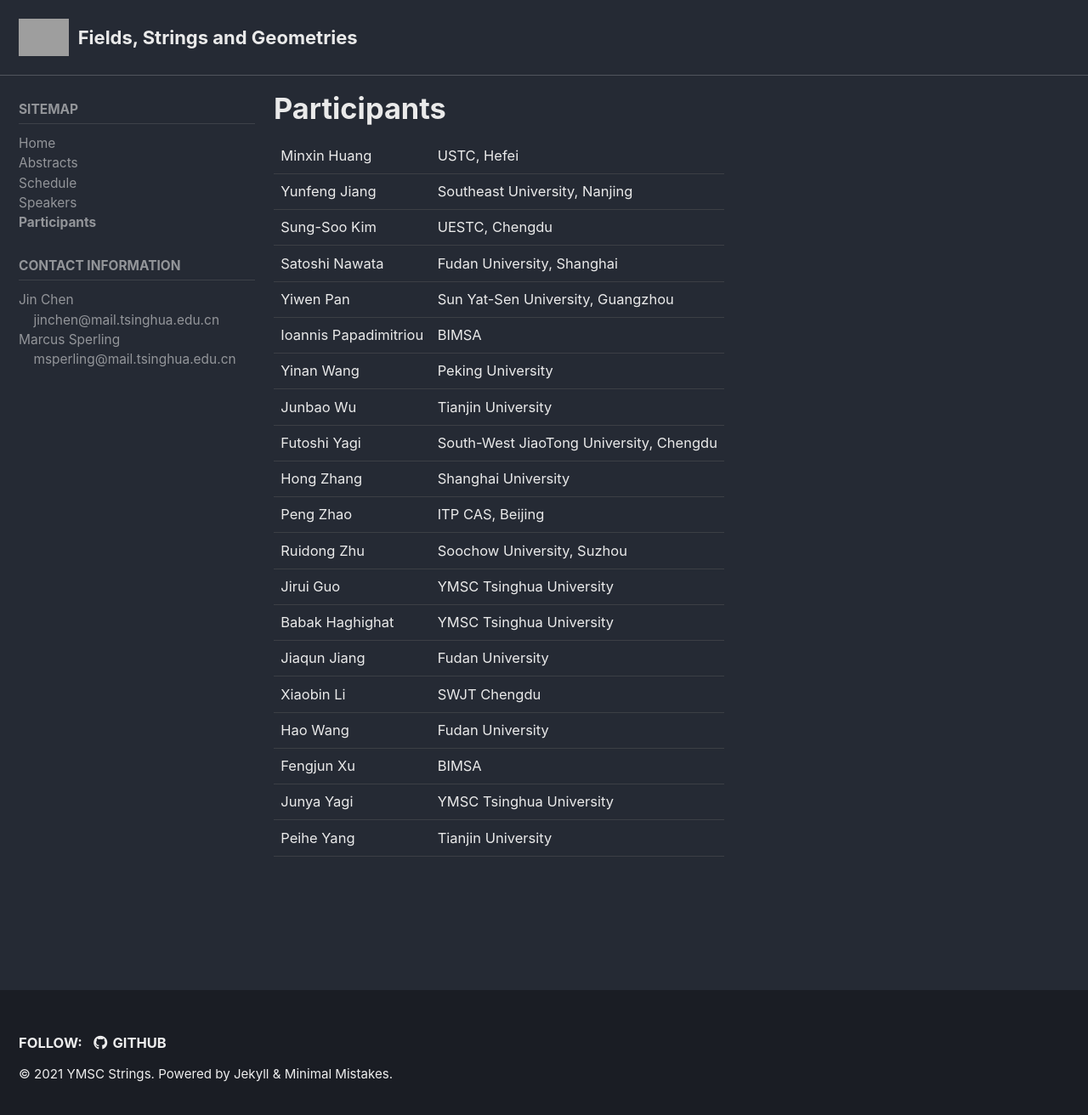
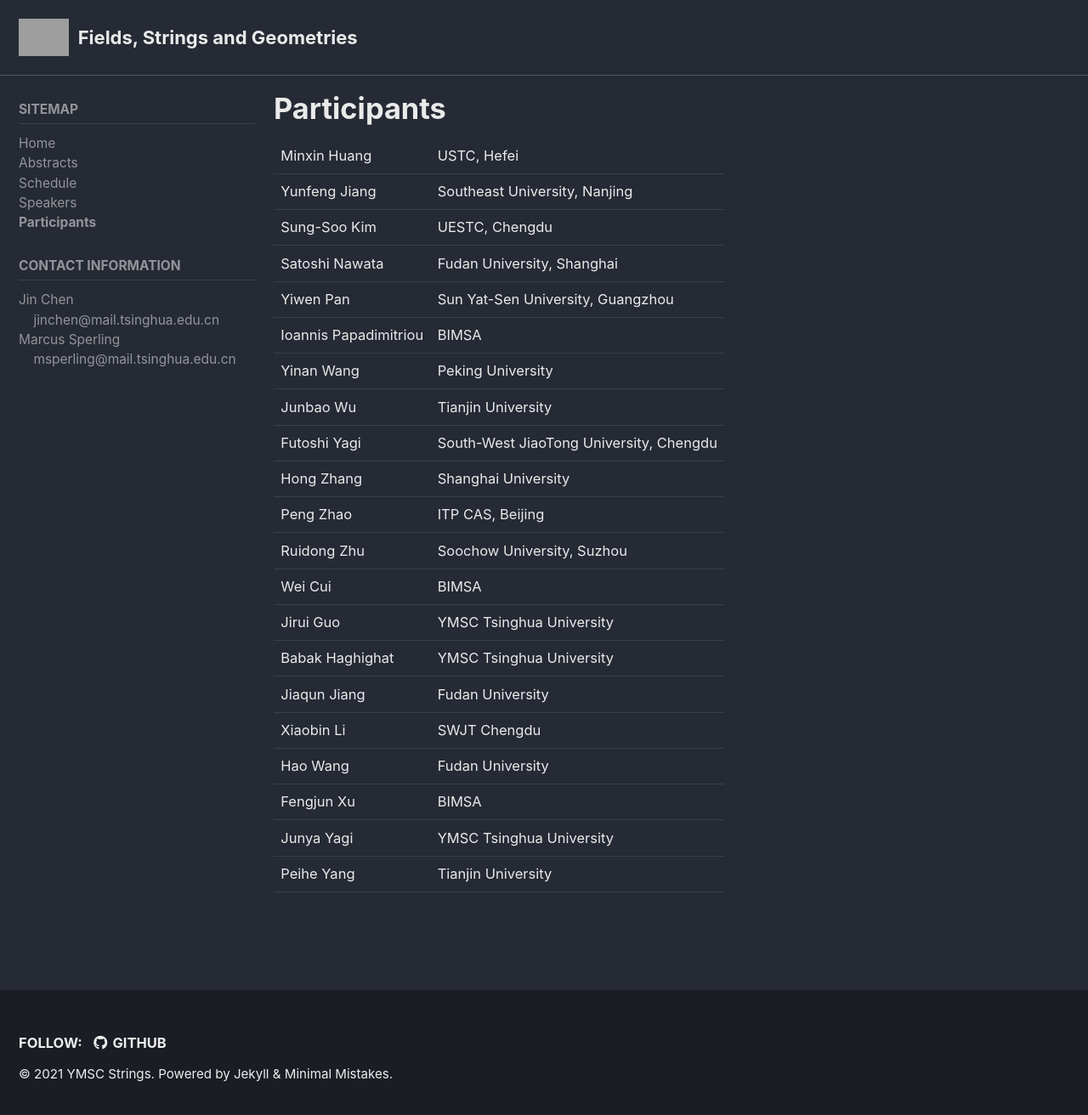
Before and after one commit to ymsc-strings/gauge-theory-workshop-sept-2021, a Jekyll site: the page built from _pages/participants.md, in a window 1280 px wide and 1320 px high. Shown: the top 1312 px of the window at 85% size. Built offline with Jekyll 4.4.1, drawn with Linux system fonts in a browser that asks for light colours; cached includes are drawn as plain includes.

Commit message:
Update participants.md

```diff
--- a/_pages/participants.md
+++ b/_pages/participants.md
@@ -32,6 +32,9 @@ other_participants:
     - gname: Jirui
       fname: Guo
       from: YMSC Tsinghua University
+    - gname: Wei
+      fname: Cui
+      from: BIMSA
 
 ---
 
```
